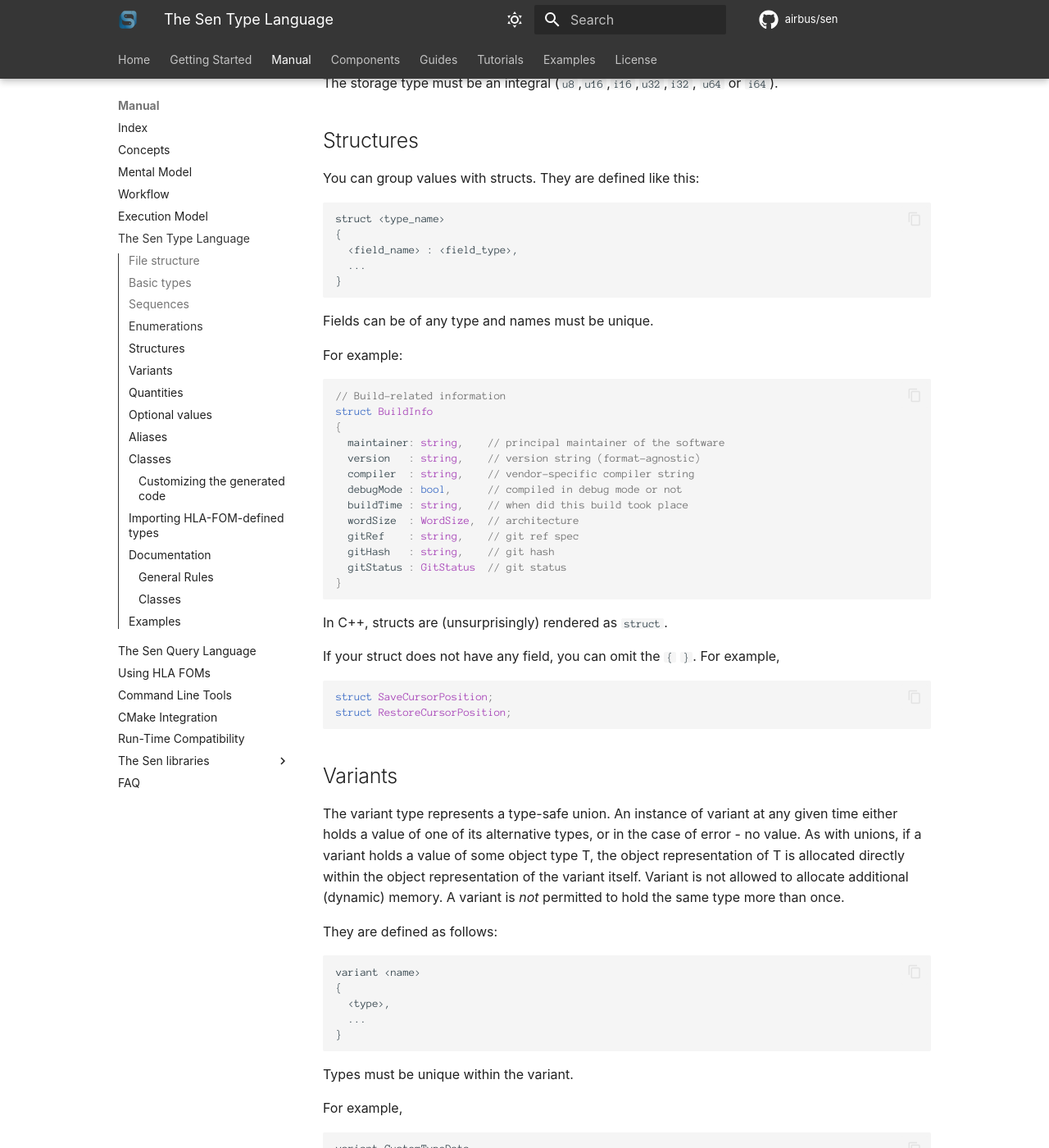
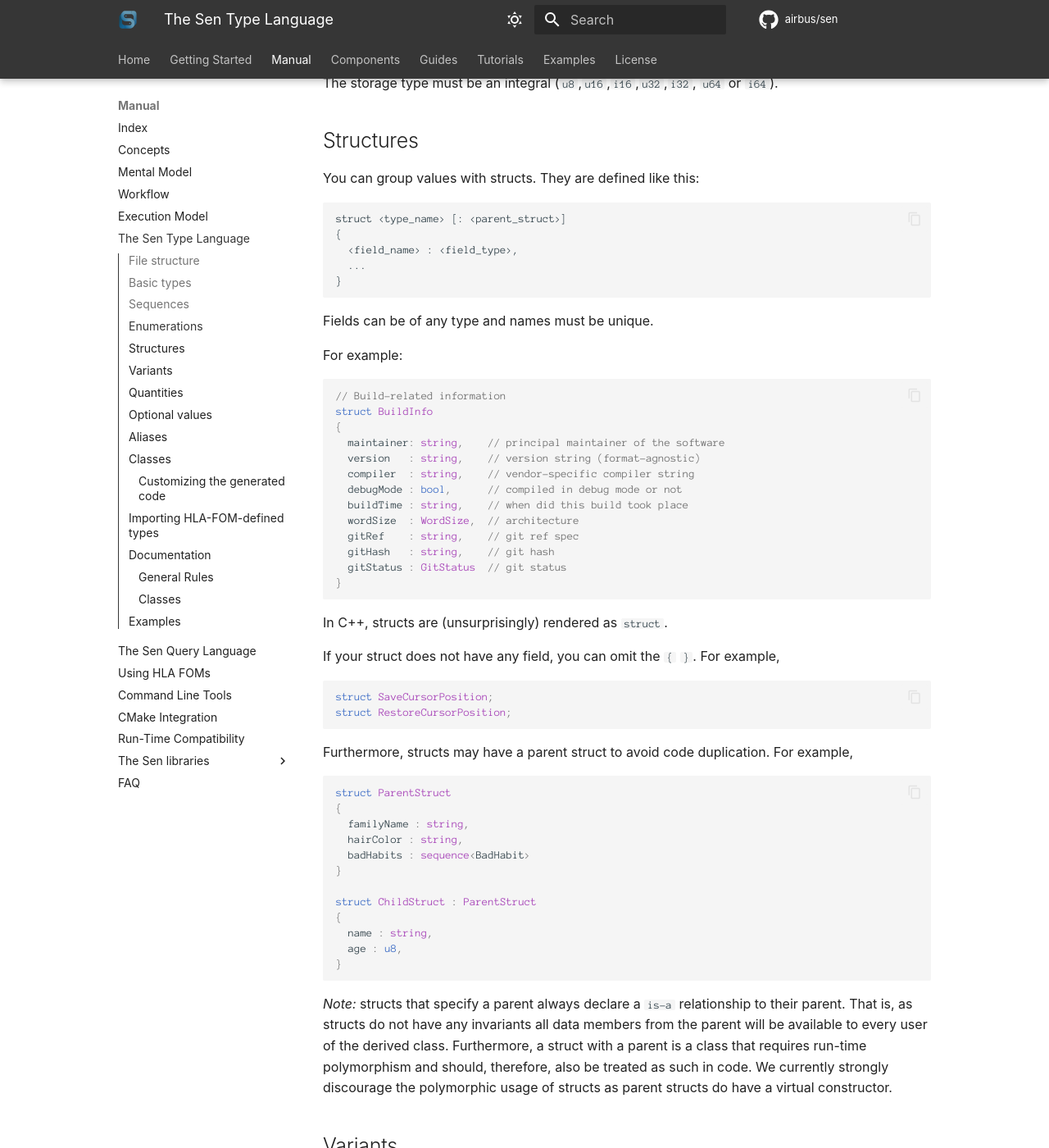
Before and after one commit to airbus/sen, an MkDocs documentation site: the page built from docs/users_guide/stl.md, in a window 1280 px wide and 1400 px high, scrolled down 3432 px. Shown: the whole window at 82% size. Built offline with MkDocs 1.6.1 and Material for MkDocs 9.7.7, drawn with Linux system fonts in a browser that asks for light colours; comment, search, counter and statistics services are not loaded; the version menu is left out.

Commit message:
docs: Add explanation for usage of parent structs
resolves SEN-1563

````diff
--- a/docs/users_guide/stl.md
+++ b/docs/users_guide/stl.md
@@ -136,7 +136,7 @@ The storage type must be an integral (`u8`,`u16`,`i16`,`u32`,`i32`, `u64` or `i6
 You can group values with structs. They are defined like this:
 
 ```
-struct <type_name>
+struct <type_name> [: <parent_struct>]
 {
   <field_name> : <field_type>,
   ...
@@ -171,6 +171,28 @@ If your struct does not have any field, you can omit the `{` `}`. For example,
 struct SaveCursorPosition;
 struct RestoreCursorPosition;
 ```
+
+Furthermore, structs may have a parent struct to avoid code duplication. For example,
+
+```rust
+struct ParentStruct
+{
+  familyName : string,
+  hairColor : string,
+  badHabits : sequence<BadHabit>
+}
+
+struct ChildStruct : ParentStruct
+{
+  name : string,
+  age : u8,
+}
+```
+
+*Note:* structs that specify a parent always declare a `is-a` relationship to their parent.
+That is, as structs do not have any invariants all data members from the parent will be available to every user of the derived class.
+Furthermore, a struct with a parent is a class that requires run-time polymorphism and should, therefore, also be treated as such in code.
+We currently strongly discourage the polymorphic usage of structs as parent structs do have a virtual constructor.
 
 ## Variants
 
````
